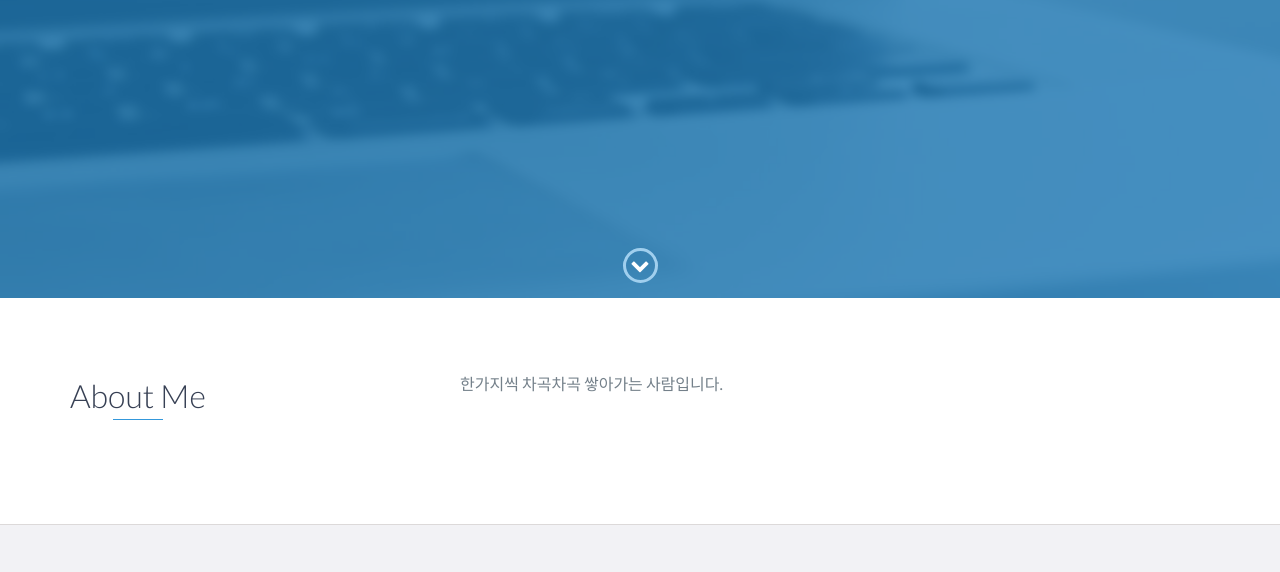
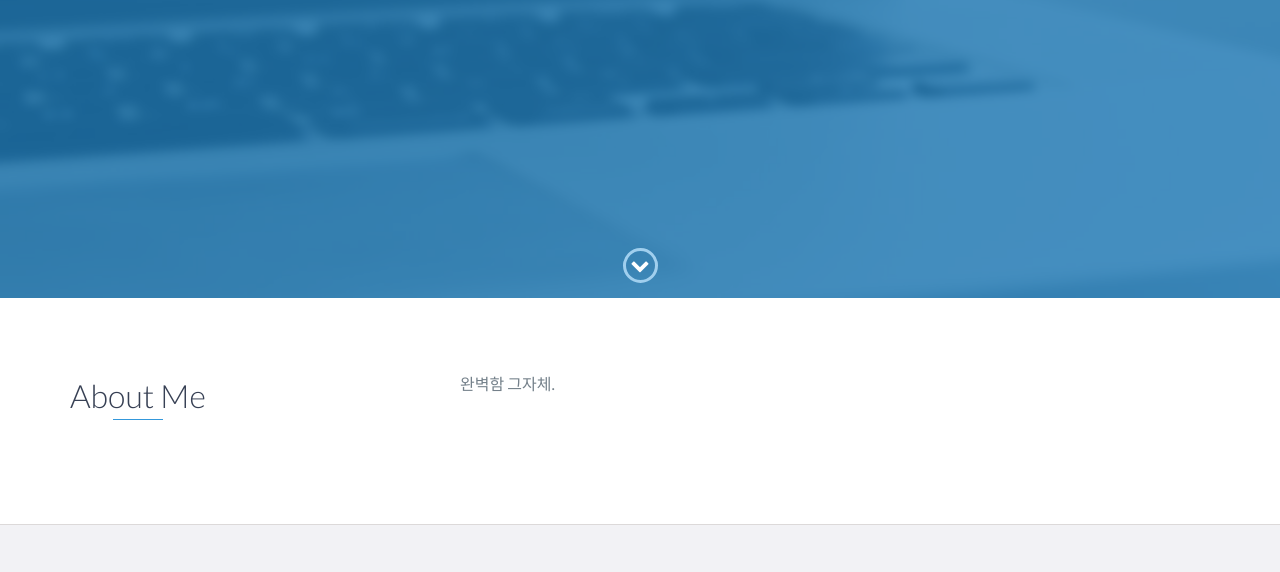
Before and after one commit to Leesuhyen/Leesuhyen.github.io, a website: page index.html in a window 1280 px wide. Shown: the part 502-1074 px from the top of the page. Drawn offline with nearby package versions, Linux system fonts and the light colour scheme.

Commit message:
Change me

```diff
--- a/index.html
+++ b/index.html
@@ -73,7 +73,7 @@
                 </div>
                 <div class="col-md-8">
                     <p>
-                        한가지씩 차곡차곡 쌓아가는 사람입니다.
+                        완벽함 그자체.
                     </p>
                 </div>
             </div>
```
